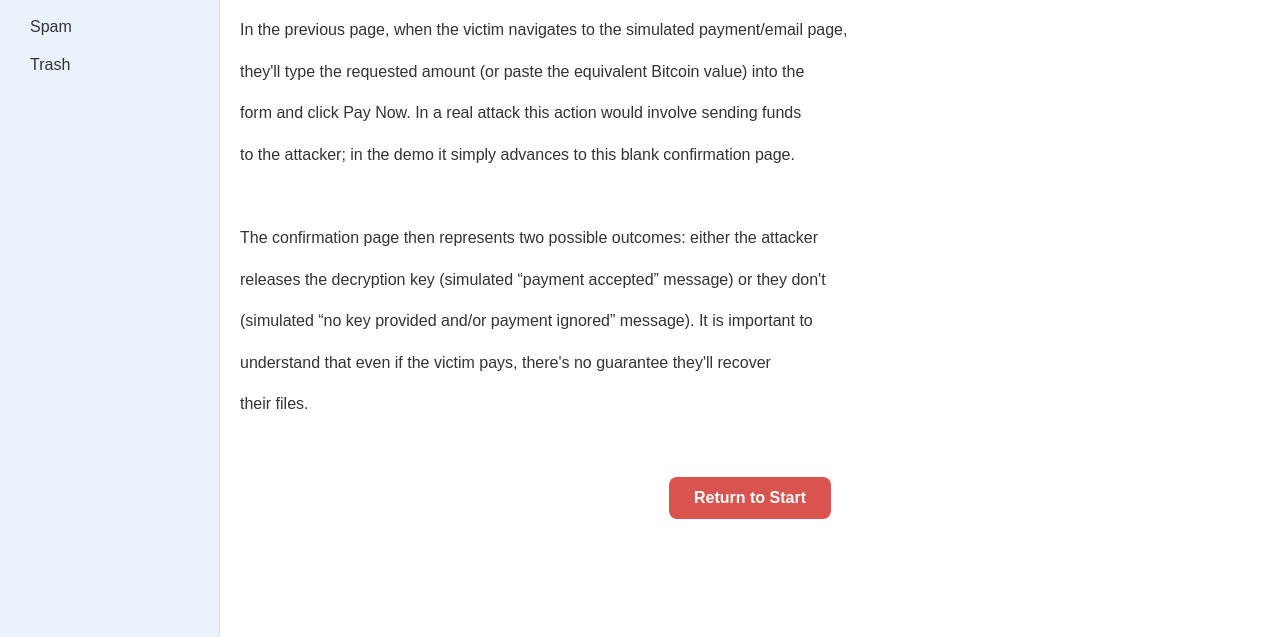
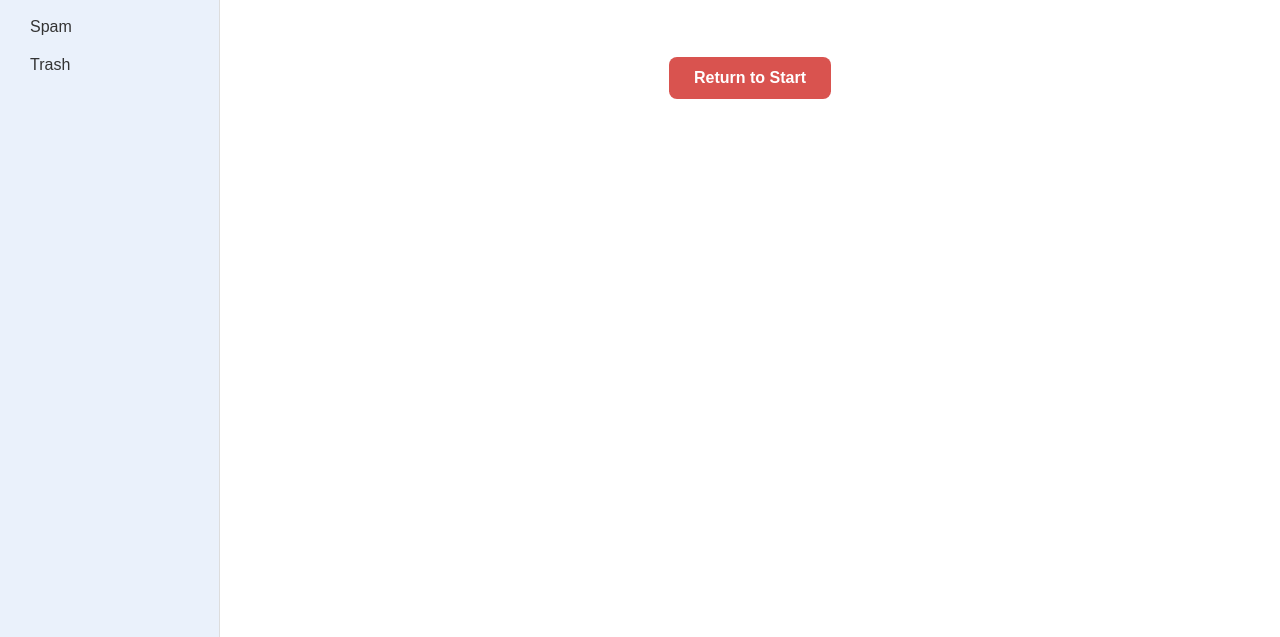
Before and after one commit to Bella1922/Crypto-Ransomware-Simulator, a plain HTML site: page Email/process_payment.html in a window 1280 px wide. Shown: the part 163-800 px from the top of the page. Drawn offline with Linux system fonts and the light colour scheme.

```diff
--- a/Email/process_payment.html
+++ b/Email/process_payment.html
@@ -30,19 +30,7 @@
                     <h2>Overview of the payment and confirmation phases</h2>
                 </header>
 
-                <div class="email-body">
-                    <p>In the previous page, when the victim navigates to the simulated payment/email page,</p>
-                    <p>they'll type the requested amount (or paste the equivalent Bitcoin value) into the</p>
-                    <p>form and click Pay Now. In a real attack this action would involve sending funds</p>
-                    <p>to the attacker; in the demo it simply advances to this blank confirmation page.</p>
-                        <BR>
-                    <p>The confirmation page then represents two possible outcomes: either the attacker</p>
-                    <p>releases the decryption key (simulated “payment accepted” message) or they don't</p>
-                    <p>(simulated “no key provided and/or payment ignored” message). It is important to</p>
-                    <p>understand that even if the victim pays, there's no guarantee they'll recover</p>
-                    <p>their files.</p>
-                    </form>
-                </div>
+
                 <div style="text-align:center; margin-top:40px;">
                     <a href="../Bank/index.html" class="download-btn">Return to Start</a>
                 </div>
```
Also changed, not shown: Bank/download.html (+2 -3 lines).
